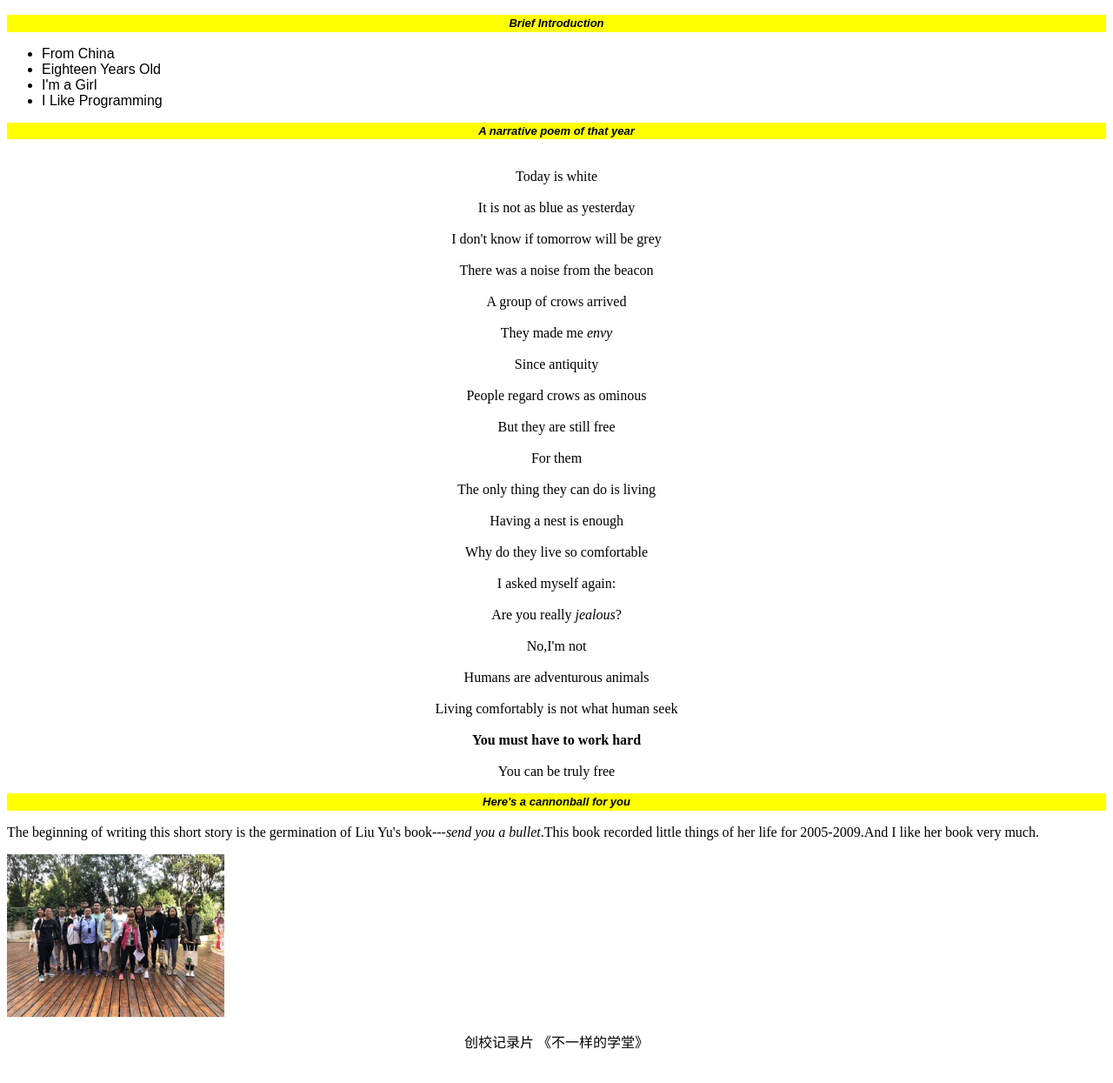
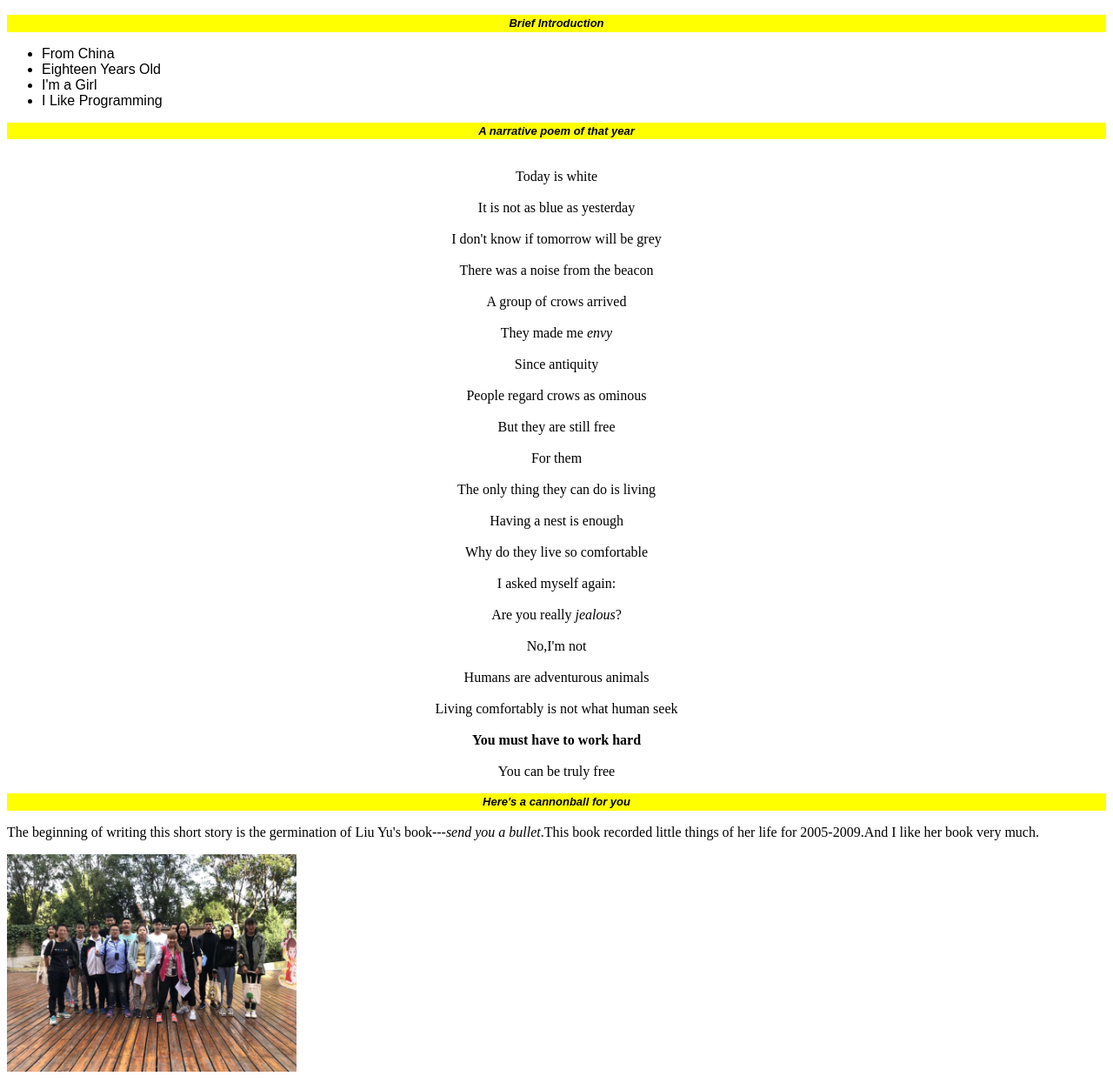
Before and after one commit to Yixuaner/Yixuan.github.io, a plain HTML site: page index.html in a window 1280 px wide. Shown: the part 46-1291 px from the top of the page at 87% size. Drawn offline with Linux system fonts and the light colour scheme.

Commit message:
Update index.html

```diff
--- a/index.html
+++ b/index.html
@@ -40,7 +40,7 @@
                 text-align:center;
             }
             #vedio{
-                width:250;
+                height:250;
             }
 
         </style>
```
